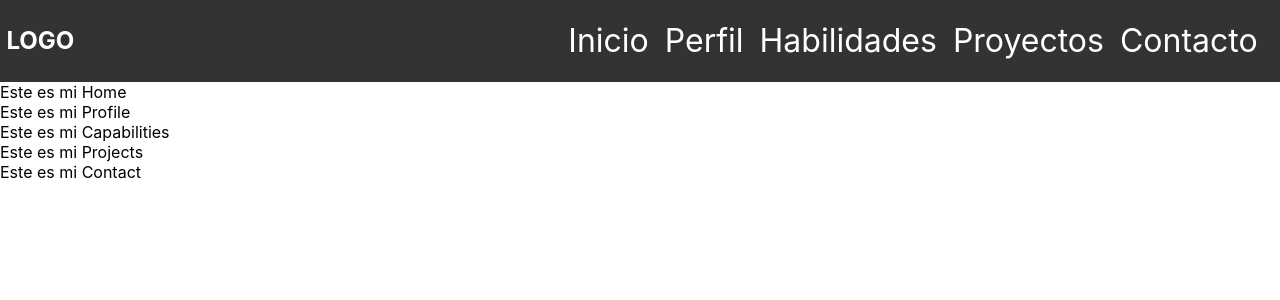
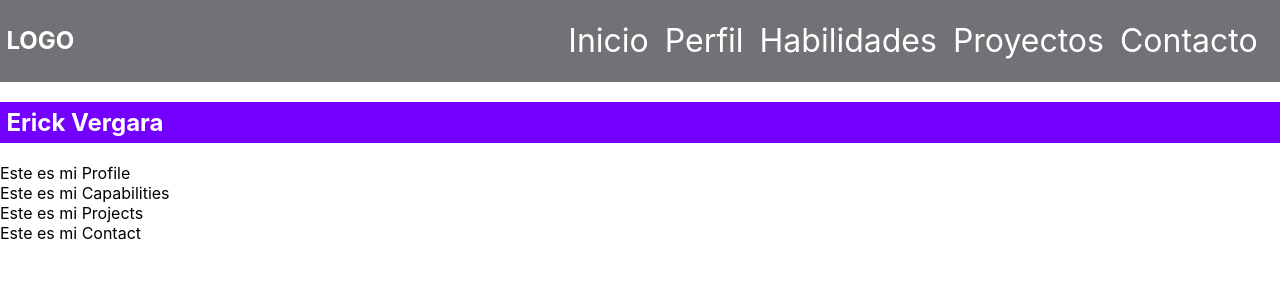
Before and after one commit to Erickvergara97/Erickvergara97.github.io, a React (Create React App) app: page / in a window 1280 px wide. Shown: the top 300 px of the page. Built offline with nearby package versions, Linux system fonts and the light colour scheme.

Commit message:
Created assets folder, colors variables imoprted to Navbar, started doing Home, adden main section to App

```diff
--- a/src/App.js
+++ b/src/App.js
@@ -10,10 +10,12 @@ function App() {
   return (
     <div className="App">
       <Navbar/>
-      <Home/>
-      <Profile/>
-      <Capabilities/>
-      <Projects/>
+      <main>
+        <Home/>
+        <Profile/>
+        <Capabilities/>
+        <Projects/>
+      </main>
       <Contact/>
     </div>
   );
--- /dev/null
+++ b/src/assets/styles/abstracts/variables.js
@@ -0,0 +1,5 @@
+export let colorPurple = '#834fa2';
+export let colorWhite = '#ffffff';
+export let colorSilver = '#737175';
+export let colorBone = '#f0f0f1';
+export let colorBlack = '#010101';
--- a/src/components/Home.jsx
+++ b/src/components/Home.jsx
@@ -1,10 +1,21 @@
 import React from "react";
+import styled from 'styled-components'
 
 function Home() {
     return (
-        <div> Este es mi Home </div>
+        <Me>
+            <h2>Erick Vergara</h2>
+        </Me>
     )
 }
 
 
 export default Home
+
+const Me = styled.section `
+    background-color: #7300ff;
+    h2{
+        color: white;
+        padding: .4rem;
+    }
+`
--- a/src/components/Navbar.jsx
+++ b/src/components/Navbar.jsx
@@ -1,5 +1,6 @@
 import React, {useState} from "react";
-import styled from 'styled-components'
+import styled from 'styled-components';
+import {colorPurple, colorWhite, colorSilver, colorBone, colorBlack} from '../assets/styles/abstracts/variables'
 import BurgerMenu from "./BurgerMenu";
 
 
@@ -32,18 +33,18 @@ function Navbar() {
 
 export default Navbar
 
-const NavContainer = styled.nav`
+const NavContainer = styled.header`
     h2{
-        color: white;
+        color: ${colorWhite};
     }
     a{
-        color: white;
+        color: ${colorWhite};
         text-decoration: none;
         margin-right: 1rem;
     }
 
     padding: 0.4rem;
-    background-color: #333;
+    background-color: ${colorSilver};
     display: flex;
     align-items: center;
     justify-content: space-between;
@@ -58,7 +59,7 @@ const NavContainer = styled.nav`
         text-align: center;
         transition: all .5s ease;
         a{
-            color: white;
+            color: ${colorWhite};
             font-size: 2rem;
             display: block;
         }
@@ -68,7 +69,7 @@ const NavContainer = styled.nav`
             margin: 0;
             a{
                 font-size: 2rem;
-                color: white;
+                color: ${colorWhite};
                 display: inline;
             }
         }
@@ -86,7 +87,7 @@ const NavContainer = styled.nav`
         a{
             font-size: 2rem;
             margin-top: 1rem;
-            color: white;
+            color: ${colorWhite};
         }
     }
 
@@ -99,7 +100,7 @@ const NavContainer = styled.nav`
 
 const Bgdiv = styled.div `
     position: absolute;
-    background-color: #222;
+    background-color: ${colorBlack};
     top: -1000px;
     left: -1000px;
     width: 100%;
```
